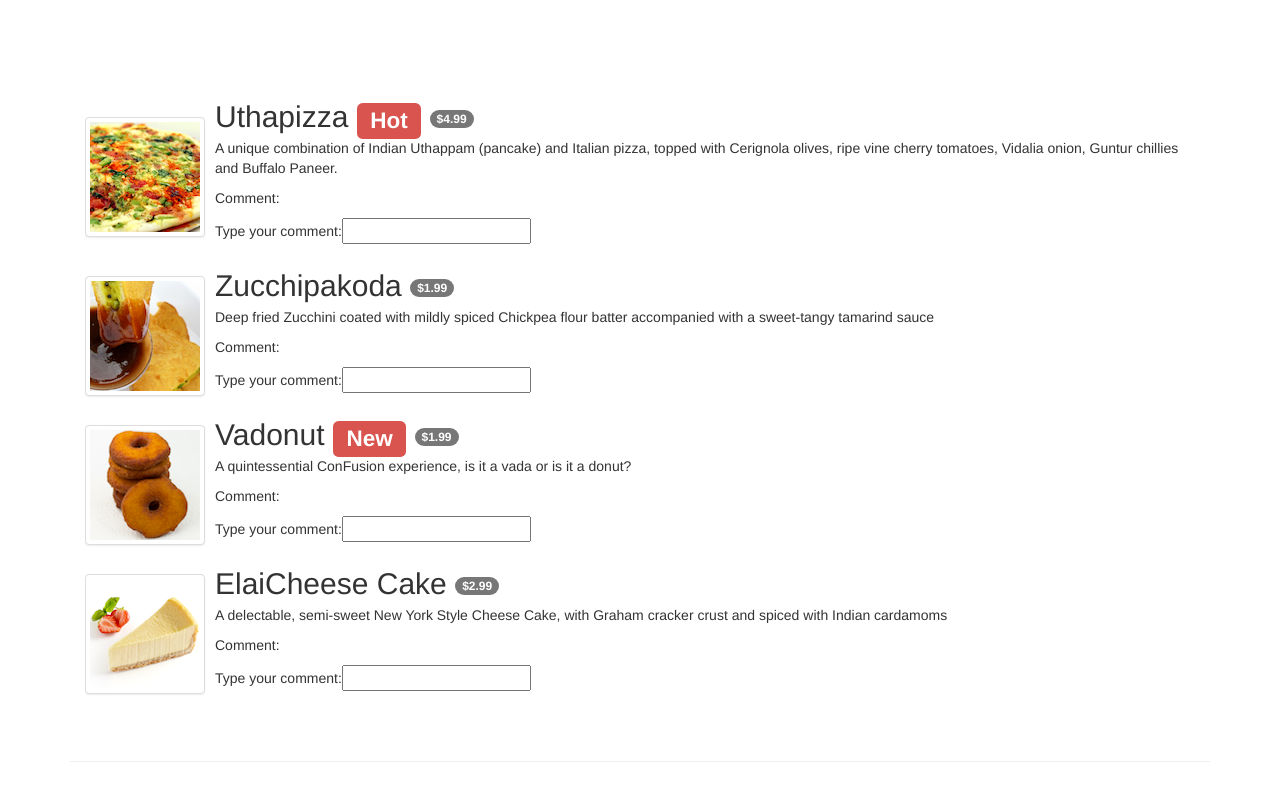
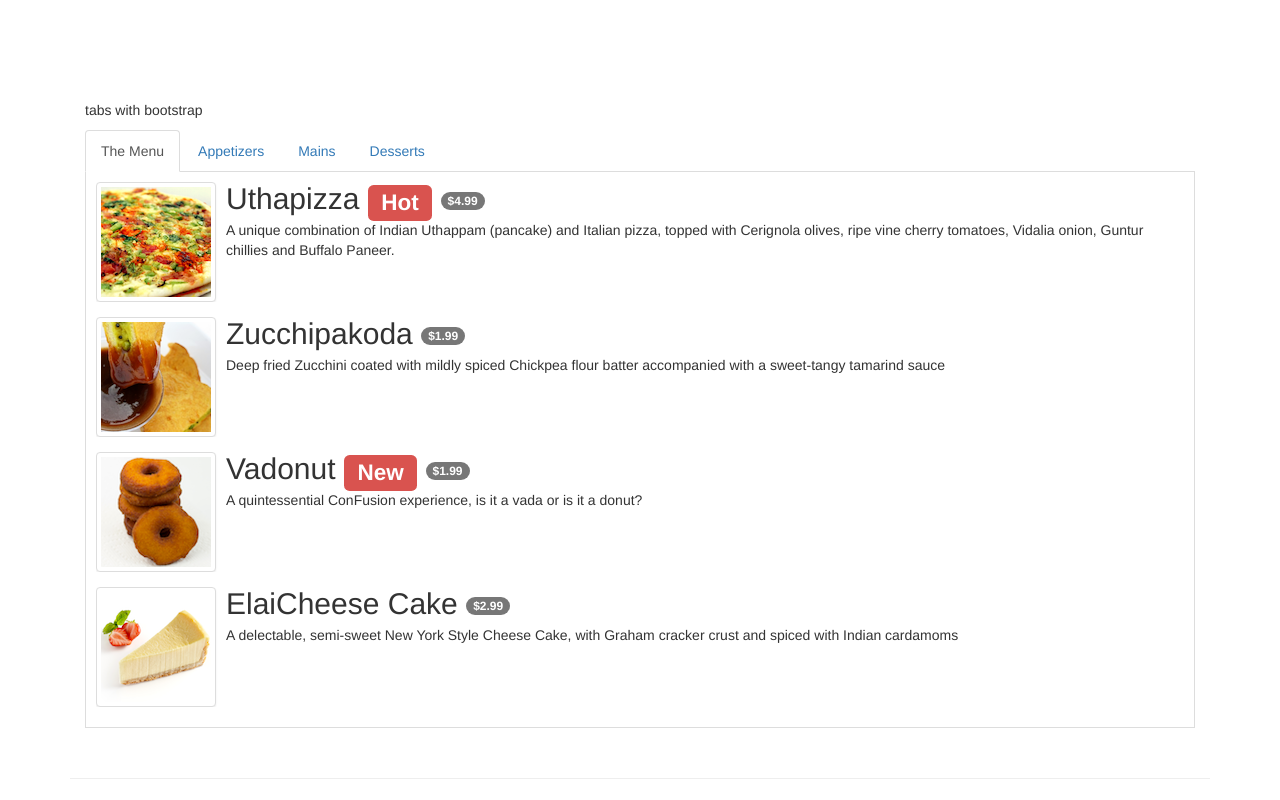
Before and after one commit to AmirHMousavi/AngularJS_JSFameworks, a website: page conFusion/app/menu.html in a window 1280 px wide. Drawn offline with nearby package versions, Linux system fonts and the light colour scheme.

Commit message:
tabs
adding tabs with filter for dishes
ng-class , ng-click

```diff
--- a/conFusion/app/menu.html
+++ b/conFusion/app/menu.html
@@ -28,8 +28,31 @@
     <div class="container">
         <div class="row row-content" ng-controller="menuController as menuCtrl">
             <div class="col-xs-12">
+                <p>tabs with bootstrap</p>
+                <!-- bootstrap tab navigation-->
+                <ul class="nav nav-tabs" role="tablist">
+                    <li role="presentation" ng-class="{active:menuCtrl.isSelected(1)}">
+                    <a ng-click="menuCtrl.select(1)"
+                     aria-controls="all menu"
+                     role="tab">The Menu</a></li>
+                    <li role="presentation" ng-class="{active:menuCtrl.isSelected(2)}">
+                    <a ng-click="menuCtrl.select(2)"
+                     aria-controls="appetizers"
+                     role="tab">Appetizers</a></li>
+                    <li role="presentation" ng-class="{active:menuCtrl.isSelected(3)}">
+                    <a ng-click="menuCtrl.select(3)"
+                     aria-controls="mains"
+                     role="tab">Mains</a></li>
+                    <li role="presentation" ng-class="{active:menuCtrl.isSelected(4)}">
+                    <a ng-click="menuCtrl.select(4)"
+                     aria-controls="desserts"
+                     role="tab">Desserts</a></li>
+                </ul>
+                <!-- *********** -->
+        <div class="tab-content">
+         <ul class="media-list tab-pane fade in active">
               <ul class="media-list">
-                <li class="media" ng-repeat="dish in menuCtrl.dishes">
+                <li class="media" ng-repeat="dish in menuCtrl.dishes | filter:menuCtrl.filtText">
                     <div class="media-left media-middle">
                         <a href="#">
                         <img class="media-object img-thumbnail"
@@ -41,11 +64,10 @@
                          <span class="label label-danger">{{dish.label}}</span>
                          <span class="badge">{{dish.price | currency}}</span></h2>
                         <p>{{dish.description}}</p>
-                        <p>Comment: {{dish.comment}}</p>
-                        <p>Type your comment:<input type="text" ng-model="dish.comment"></p>
+
                     </div>
                 </li>
-              </ul>
+              </ul></ul></div>
             </div>
         </div>
     </div>
@@ -53,6 +75,8 @@
     <script>
         var app=angular.module('confusionApp',[]);
         app.controller('menuController', function(){
+            this.tab=1;
+            this.filtText = '';
             var dishes=[
                          {
                            name:'Uthapizza',
@@ -92,6 +116,22 @@
                         }
                                               ];
             this.dishes=dishes;
+
+            this.select=function(setTab){
+                this.tab=setTab;
+                if (setTab === 2)
+                    this.filtText = "appetizer";
+                else if (setTab === 3)
+                    this.filtText = "mains";
+                else if (setTab === 4)
+                    this.filtText = "dessert";
+                else
+                    this.filtText = "";
+            }
+            this.isSelected=function(checkTab){
+                return(this.tab===checkTab);
+            }
+
         });
     </script>
 </body>
--- a/conFusion/bower.json
+++ b/conFusion/bower.json
@@ -24,6 +24,7 @@
   "dependencies": {
     "bootstrap": "~3.3.5",
     "font-awesome": "~4.4.0",
-    "angular": "~1.4.7"
+    "angular": "~1.4.7",
+    "angular-material": "^1.0.9"
   }
 }
```
